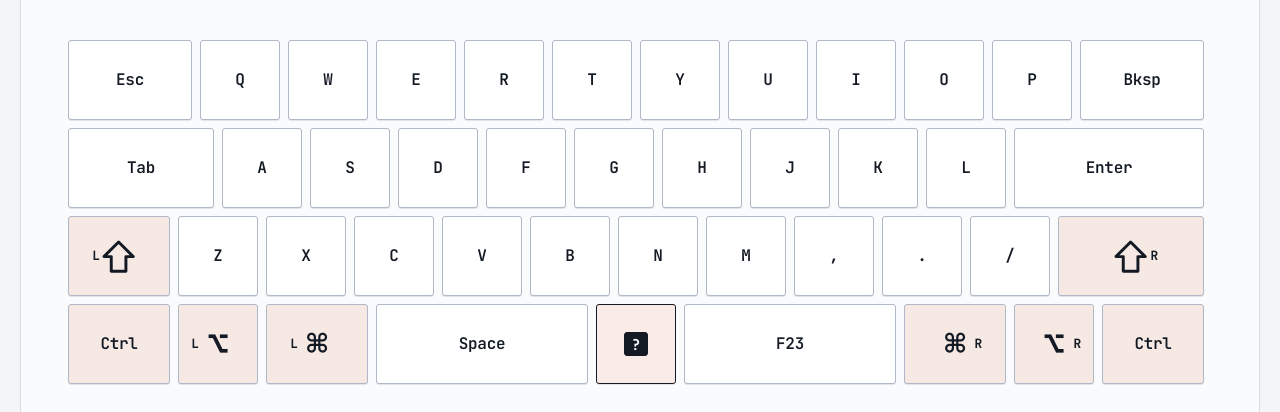
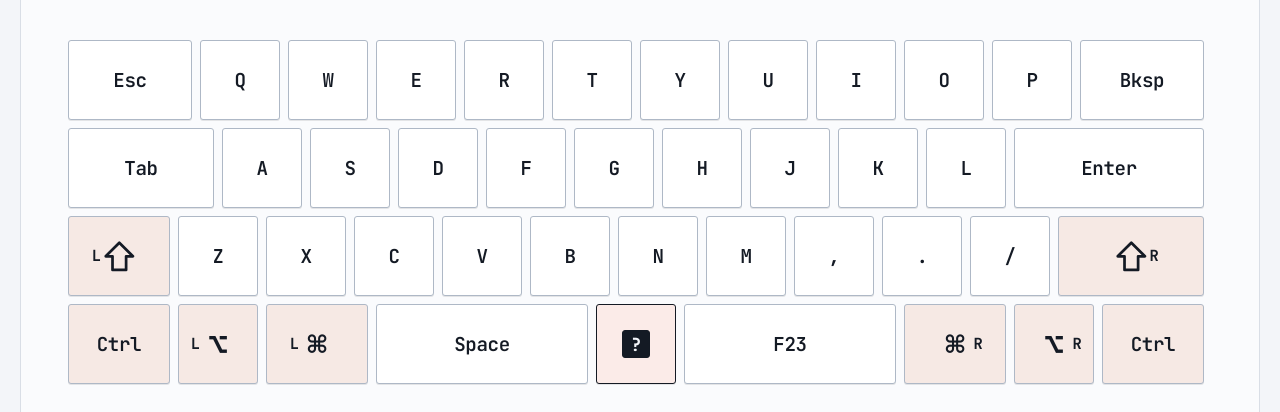
Before and after one commit to rsiota/kanata-configurator, a React (Vite) app: page / in a window 1280 px wide. Shown: the part 243-655 px from the top of the page. Built offline with nearby package versions, Linux system fonts and the light colour scheme.

Commit message:
Tune keycap legend and modifier glyph sizes

```diff
--- a/src/index.css
+++ b/src/index.css
@@ -462,7 +462,7 @@ code {
 
 .keycap__legend {
   width: 100%;
-  font-size: clamp(0.68rem, calc(var(--u) * 0.25), 1rem);
+  font-size: clamp(0.78rem, calc(var(--u) * 0.31), 1.2rem);
   font-weight: 600;
   letter-spacing: -0.02em;
   line-height: 1.1;
@@ -484,8 +484,8 @@ code {
   display: inline-flex;
   align-items: center;
   justify-content: center;
-  width: 2.2em;
-  height: 2.2em;
+  width: 1.7em;
+  height: 1.7em;
   vertical-align: middle;
   white-space: nowrap;
 }
@@ -507,13 +507,13 @@ code {
 }
 
 .keycap__shift-arrow {
-  width: 2.2em;
-  height: 2.2em;
+  width: 1.7em;
+  height: 1.7em;
 }
 
 .keycap__alt-glyph,
 .keycap__meta-glyph {
-  font-size: 2.2em;
+  font-size: 1.7em;
   line-height: 0.9;
 }
 
```
